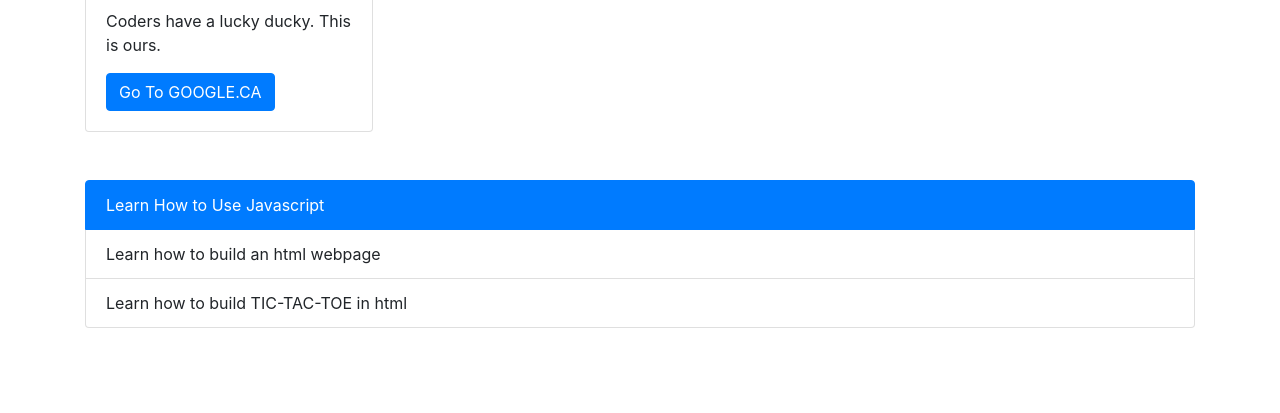
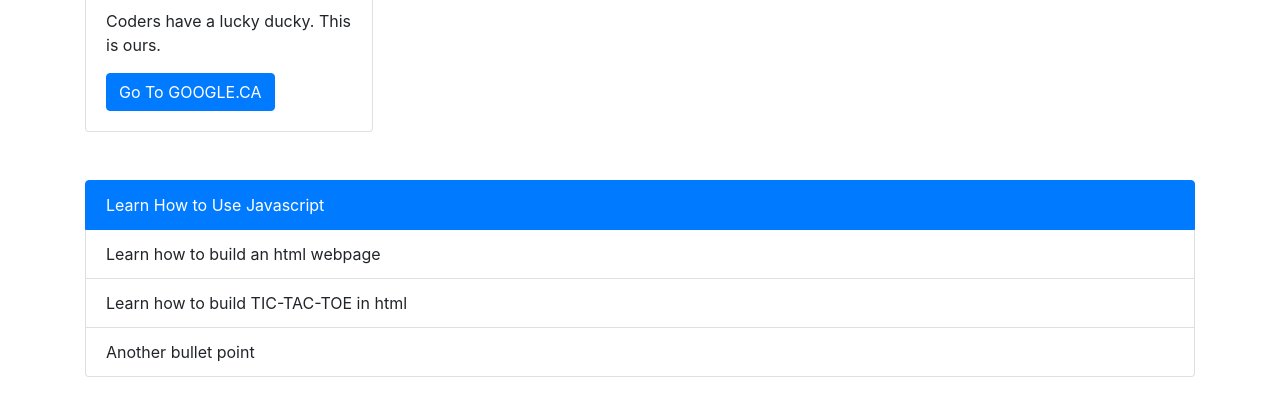
Before and after one commit to c0dehot/firsthtml, a plain HTML site: page index.html in a window 1280 px wide. Shown: the part 329-742 px from the top of the page. Drawn offline with nearby package versions, Linux system fonts and the light colour scheme.

Commit message:
Added another bullet point.

```diff
--- a/index.html
+++ b/index.html
@@ -29,6 +29,7 @@
             <li class="list-group-item active">Learn How to Use Javascript</li>
             <li class="list-group-item">Learn how to build an html webpage</li>
             <li class="list-group-item">Learn how to build TIC-TAC-TOE in html</li>
+            <li class="list-group-item">Another bullet point</li>
         </ul>
     </div>
 </body>
```
